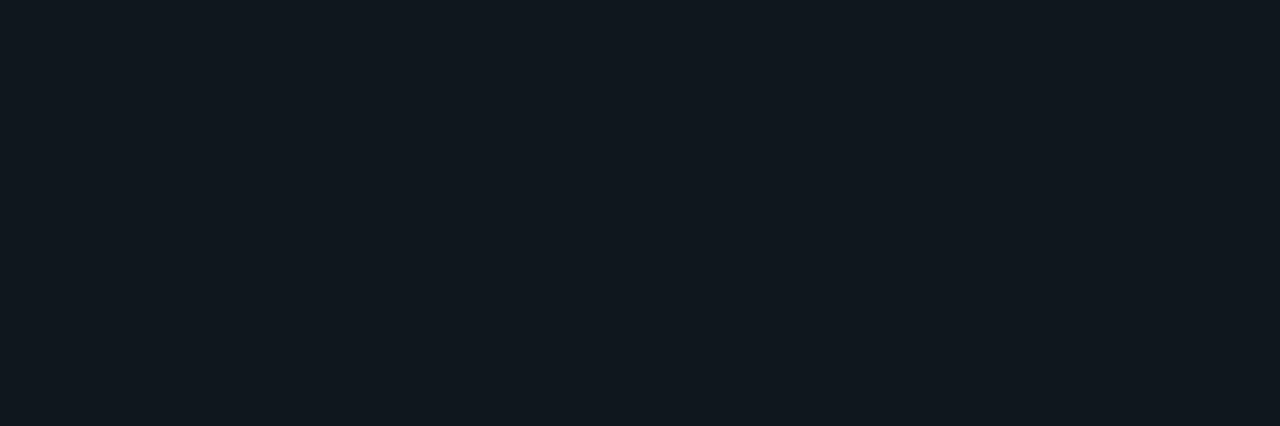
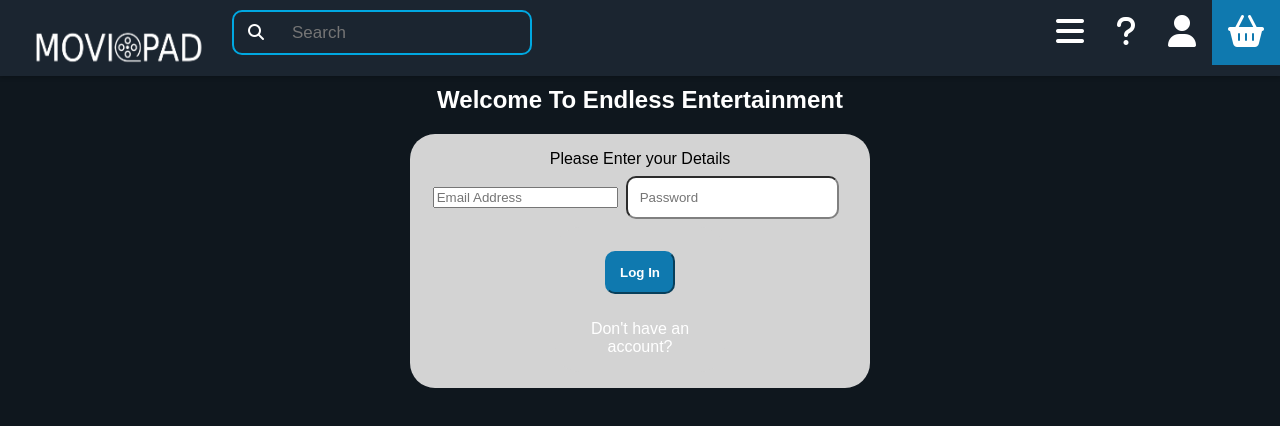
Before and after one commit to Kaialogen/Movie-Pad, a React (Vite) app: page /login in a window 1280 px wide. Before the commit this address had no page. Shown: the top 426 px of the page. Built offline with nearby package versions, Linux system fonts and the light colour scheme.

Commit message:
feat: Moved login page to react

```diff
--- a/src/components/Navbar/NavBar.jsx
+++ b/src/components/Navbar/NavBar.jsx
@@ -11,9 +11,9 @@
           <a href='/basket.html' className='basket'>
             <i className='fa-solid fa-shopping-basket' />
           </a>
-          <a href='/login.html' className='user'>
+          <Link to='/login' className='user'>
             <i className='fa-solid fa-user' />
-          </a>
+          </Link>
           <Link to='/help' href='/help.html' className='help'>
             <i className='fa-solid fa-question' />
           </Link>
--- a/src/main.jsx
+++ b/src/main.jsx
@@ -5,6 +5,7 @@
 import HomePage from './pages/HomePage.jsx';
 import CategoriesPage from './pages/CategoriesPage.jsx';
 import HelpPage from './pages/HelpPage.jsx';
+import LoginPage from './pages/LoginPage.jsx';
 
 createRoot(document.getElementById('root')).render(
   <StrictMode>
@@ -13,6 +14,7 @@
         <Route path='/' element={<HomePage />} />
         <Route path='/categories' element={<CategoriesPage />} />
         <Route path='/help' element={<HelpPage />} />
+        <Route path='/login' element={<LoginPage />} />
       </Routes>
     </BrowserRouter>
   </StrictMode>,
--- /dev/null
+++ b/src/pages/LoginPage.jsx
@@ -0,0 +1,67 @@
+import { Link, useNavigate } from 'react-router';
+import { useState } from 'react';
+
+import NavBar from '../components/NavBar/NavBar';
+
+import './LoginPage.css';
+
+export default function LoginPage() {
+  const navigate = useNavigate();
+  const [email, setEmail] = useState('');
+  const [password, setPassword] = useState('');
+
+  function validateEmail(email) {
+    return /^\w+([.-]?\w+)*@\w+([.-]?\w+)*(\.\w{2,3})+$/.test(email);
+  }
+
+  function handleSubmit(event) {
+    event.preventDefault();
+    if (!validateEmail(email)) {
+      alert('Please enter a valid email address.');
+      return;
+    }
+
+    console.log('Logging in with:', { email, password });
+    navigate('/'); // Redirect to home page after login
+  }
+
+  return (
+    <>
+      <NavBar />
+      <div className='login'>
+        <article>
+          <h1>Welcome To Endless Entertainment</h1>
+          <div>
+            <form onSubmit={handleSubmit}>
+              <label htmlFor='email'>Please Enter your Details</label>
+              <br />
+              <input
+                type='email'
+                id='email'
+                name='email'
+                placeholder='Email Address'
+                value={email}
+                onChange={(e) => setEmail(e.target.value)}
+                required
+              />
+              <input
+                type='password'
+                name='password'
+                placeholder='Password'
+                value={password}
+                onChange={(e) => setPassword(e.target.value)}
+                required=''
+              />
+              <div>
+                <button type='submit'>Log In</button>
+                <br />
+                <br />
+                <Link to='/signup'>Don't have an account?</Link>
+              </div>
+            </form>
+          </div>
+        </article>
+      </div>
+    </>
+  );
+}
```
Also changed, not shown: src/js/LoginValidation.js (deleted, +0 -10 lines), src/login.html (deleted, +0 -63 lines), src/pages/LoginPage.css (renamed from src/styles/login.css).
